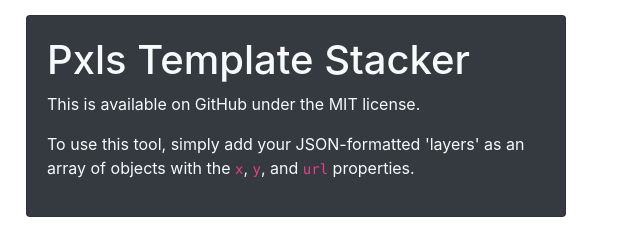
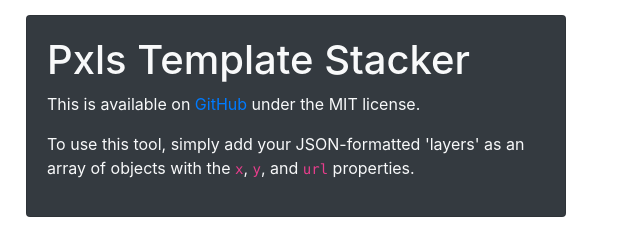
Before and after one commit to haykam821/Pxls-Template-Stacker, a plain HTML site: page index.html in a window 1280 px wide. Shown: the top 238 px of the page, 629-1269 px from the left. Drawn offline with nearby package versions, Linux system fonts and the light colour scheme.

Commit message:
Link to GitHub repo

```diff
--- a/index.html
+++ b/index.html
@@ -34,7 +34,7 @@
 							Pxls Template Stacker
 						</h1>
 						<p>
-							This is available on GitHub under the MIT license.
+							This is available on <a href="https://github.com/haykam821/Pxls-Template-Stacker">GitHub</a> under the MIT license.
 						</p>
 						<p>
 							To use this tool, simply add your JSON-formatted 'layers' as an array of objects with the
```
